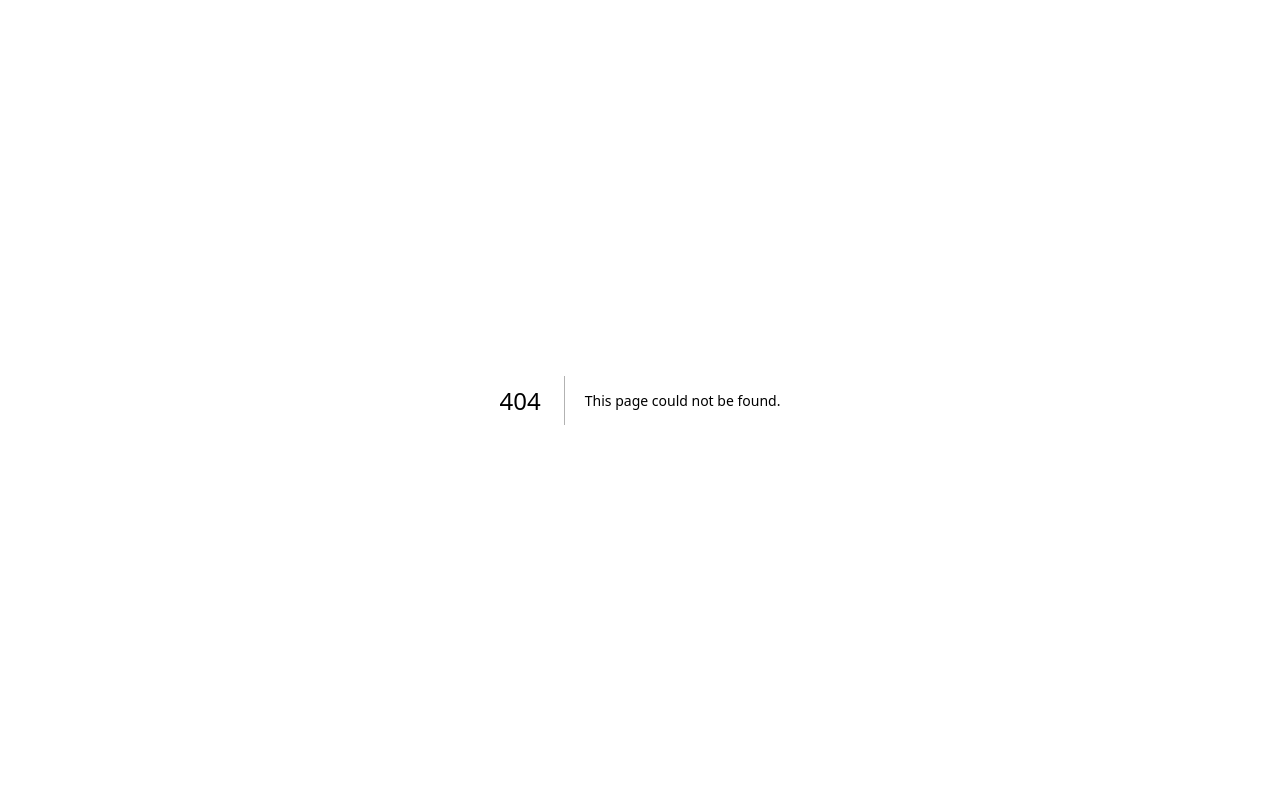
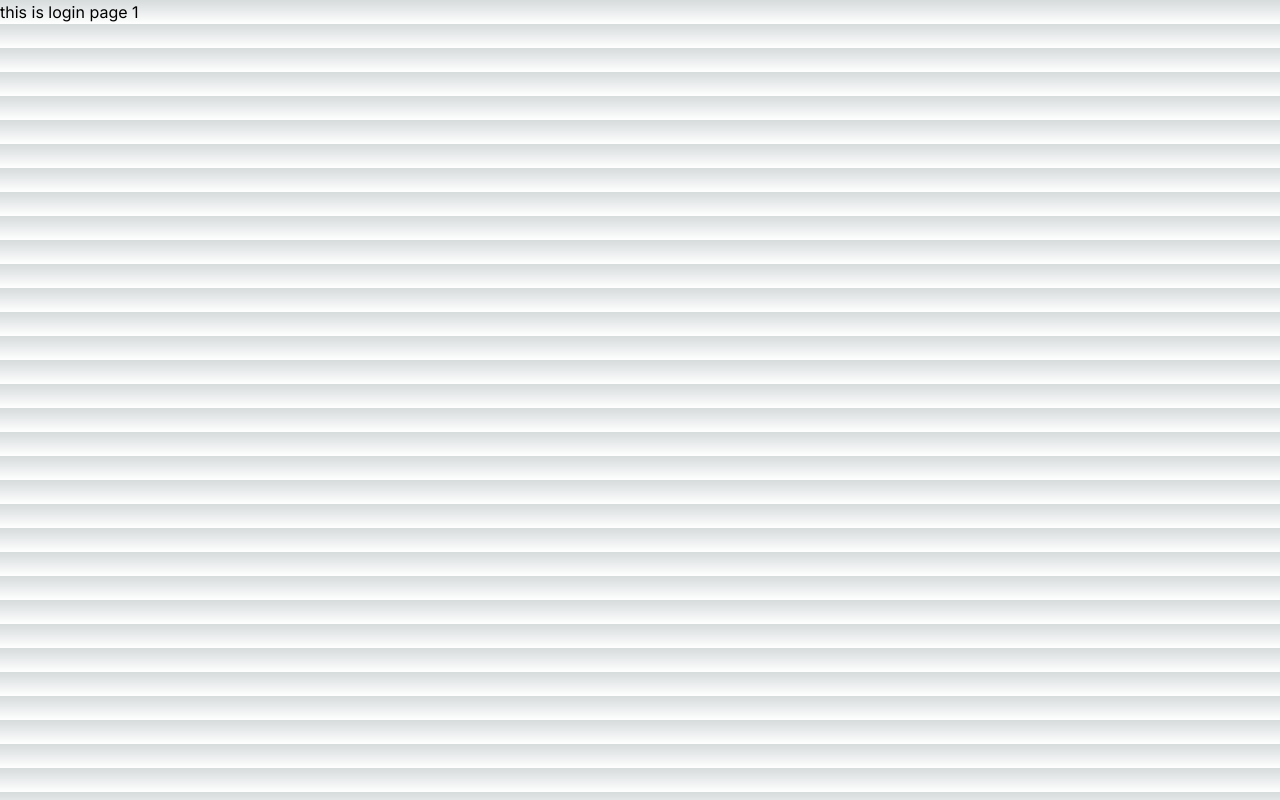
Before and after one commit to rahul-ar99/netflix-clone, a Next.js app: page /loginpage/1 in a window 1280 px wide. Before the commit this address had no page. Built offline with nearby package versions, Linux system fonts and the light colour scheme.

Commit message:
some changes

```diff
--- /dev/null
+++ b/src/app/loginpage/[login]/page.tsx
@@ -0,0 +1,7 @@
+export default function LoginDetails({
+    params,}
+    :{
+        params:{login:string};
+    }){
+    return <h1>this is login page {params.login}</h1>
+}
```
